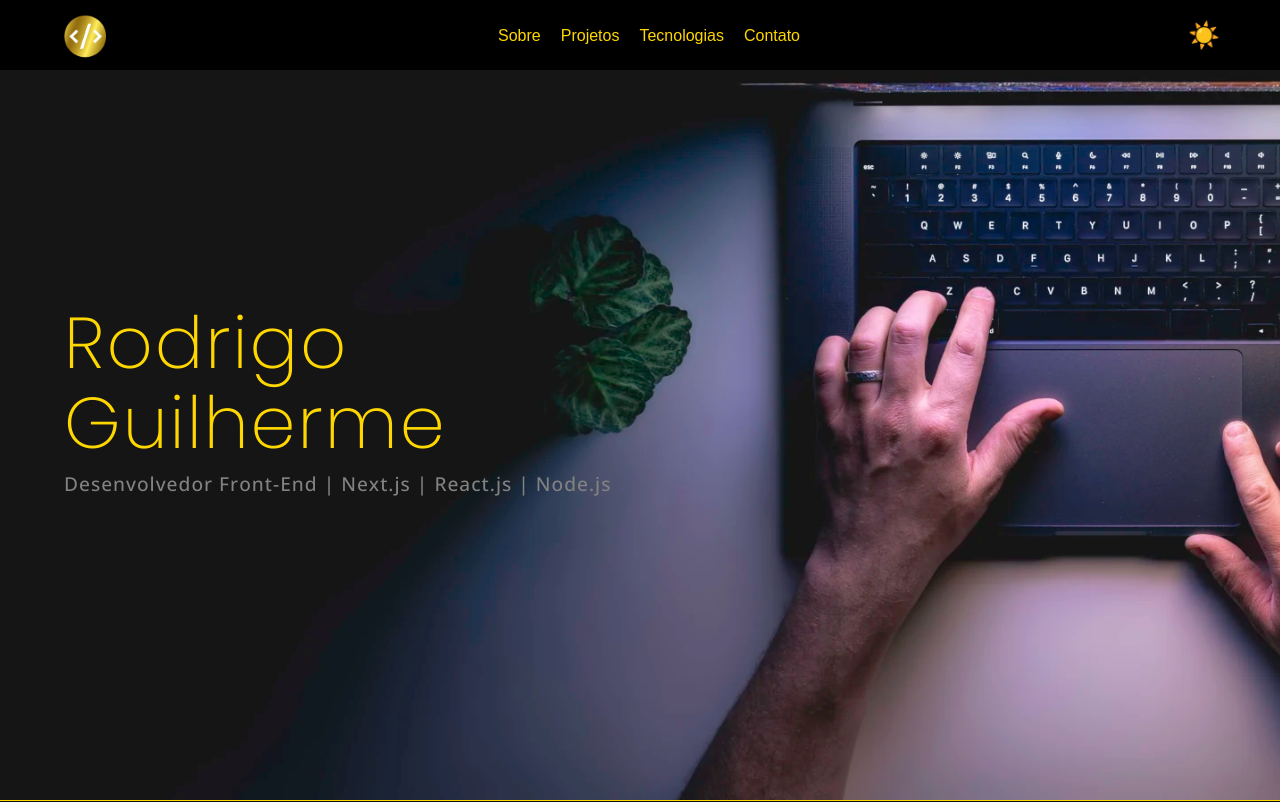
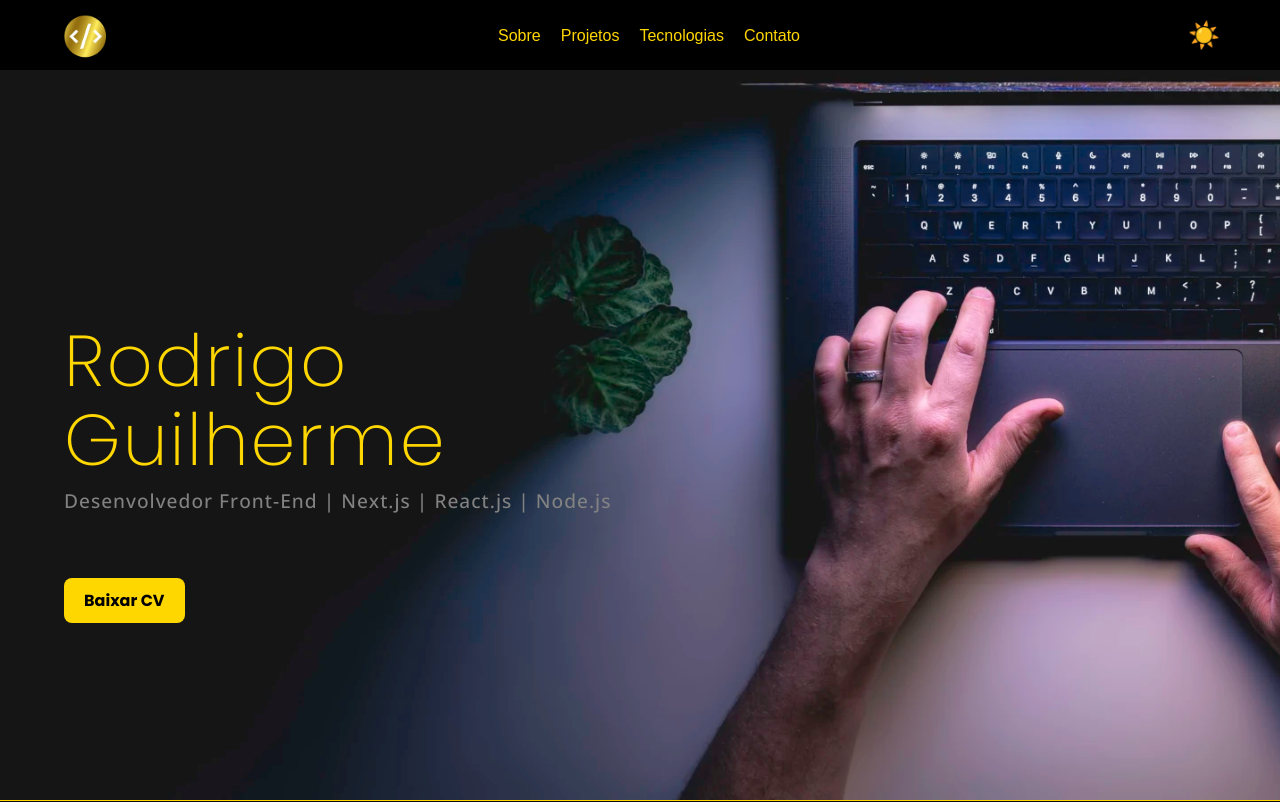
Before and after one commit to Rguilherme09/Portfolio, a Next.js app: page / in a window 1280 px wide. Shown: the top 802 px of the page. Built offline with nearby package versions, Linux system fonts and the light colour scheme; no server answers; a web font is replaced by a local one.

Commit message:
Adicionando botão para baixar cv no site

```diff
--- a/src/app/page.js
+++ b/src/app/page.js
@@ -38,6 +38,9 @@ export default function Home() {
         <p className={styles.slogan}>
           Desenvolvedor Front-End | Next.js | React.js | Node.js
         </p>
+        <a href="/Currículo_Rodrigo.pdf" download className={styles.botao_cv}>
+          Baixar CV
+        </a>
       </section>
 
       {mostrarSecoes && (
--- a/src/app/page.module.css
+++ b/src/app/page.module.css
@@ -40,6 +40,7 @@
   letter-spacing: 2px;
   color: #FFD700;
   margin: 0;
+  margin-top: 9rem;
   max-width: 600px;
 }
 
@@ -51,6 +52,25 @@
   font-family: "Open Sans", sans-serif;
   max-width: 600px;
   letter-spacing: 1px;
+}
+
+.primeira_secao .botao_cv {
+  margin-top: 4rem;
+  padding: 10px 20px;
+  background-color: #FFD700;
+  color: #000;
+  border: none;
+  border-radius: 8px;
+  font-weight: bold;
+  cursor: pointer;
+  font-size: 1rem;
+  text-decoration: none;
+  transition: background 0.3s, transform 0.2s;
+}
+
+.primeira_secao .botao_cv:hover {
+  background-color: #e0c200;
+  transform: scale(1.05);
 }
 /* Imagem de fundo com efeito visual e sem cortar */
 .primeira_secao::before {
```
Also changed, not shown: 1 other file (tests, documents, lock files or other folders).
